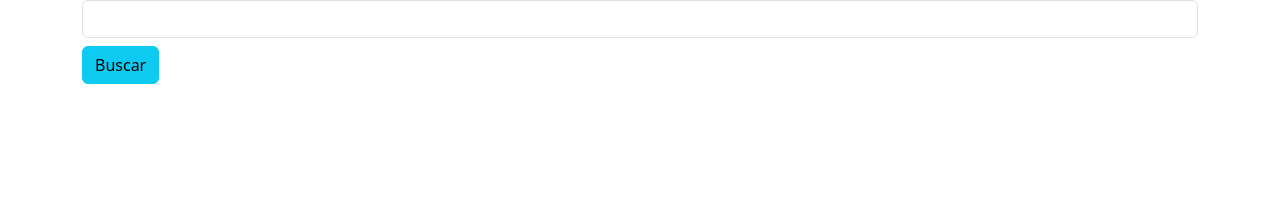
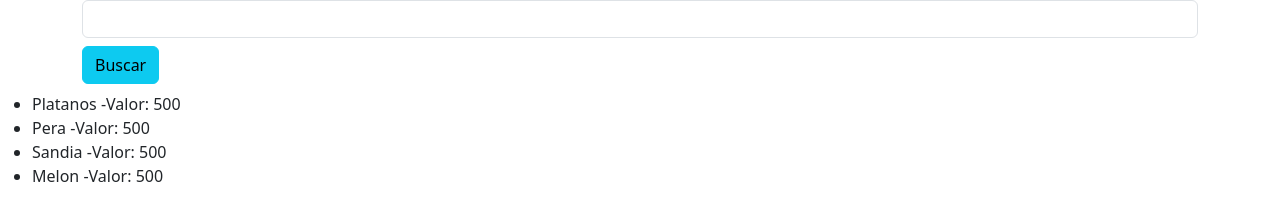
Before and after one commit to netoxdw/Buscador_IndexOf, a plain HTML site: page index.html in a window 1280 px wide. Both pictures are taken after a click on the button "Buscar". Shown: the part 106-326 px from the top of the page. Drawn offline with nearby package versions, Linux system fonts and the light colour scheme.

Commit message:
Terminando proyecto

```diff
--- a/app.js
+++ b/app.js
@@ -12,20 +12,34 @@ const productos = [
 const formulario = document.querySelector('#formulario');
 // Aqui se registra el click al boton
 const boton = document.querySelector('#boton');
+// Constante de resultado
+const resultado = document.querySelector('#resultado')
 
 // Funcion donde filtra a consola lo que el usuario busca
 const filtrar = () => {
     // console.log(formulario.value);
+
+    resultado.innerHTML = '';
     // Lo que el usuario escribe pasar a minusculas tolowerCase
-    const texto = formulario.ariaValueMax.toLowerCase()
+    const texto = formulario.value.toLowerCase()
     // recorrer todo el array productos
     for(let i of productos){
         let nombre = i.nombre.toLowerCase();
         if (nombre.indexOf(texto) !== -1){
+            resultado.innerHTML += `
+            <li>${i.nombre} -Valor: ${i.valor}</li>
+            `
 
         }
+    }
+
+    if (resultado.innerHTML === ''){
+        resultado.innerHTML += `
+        <li>Producto no encontrado</li>
+        `
     }
 }
 
 // Evento al dar click buscar, se activa la funcion filtrar
 boton.addEventListener('click', filtrar)
+formulario.addEventListener('keyup', filtrar)
--- a/index.html
+++ b/index.html
@@ -16,6 +16,9 @@
         <input type="text" class="form-control my-2" id="formulario">
         <button class="btn btn-info mb-2" id="boton">Buscar</button>
     </div>
+    <ul id="resultado">
+        <li></li>
+    </ul>
 
     <script src="./app.js"></script>
 </body>
```
